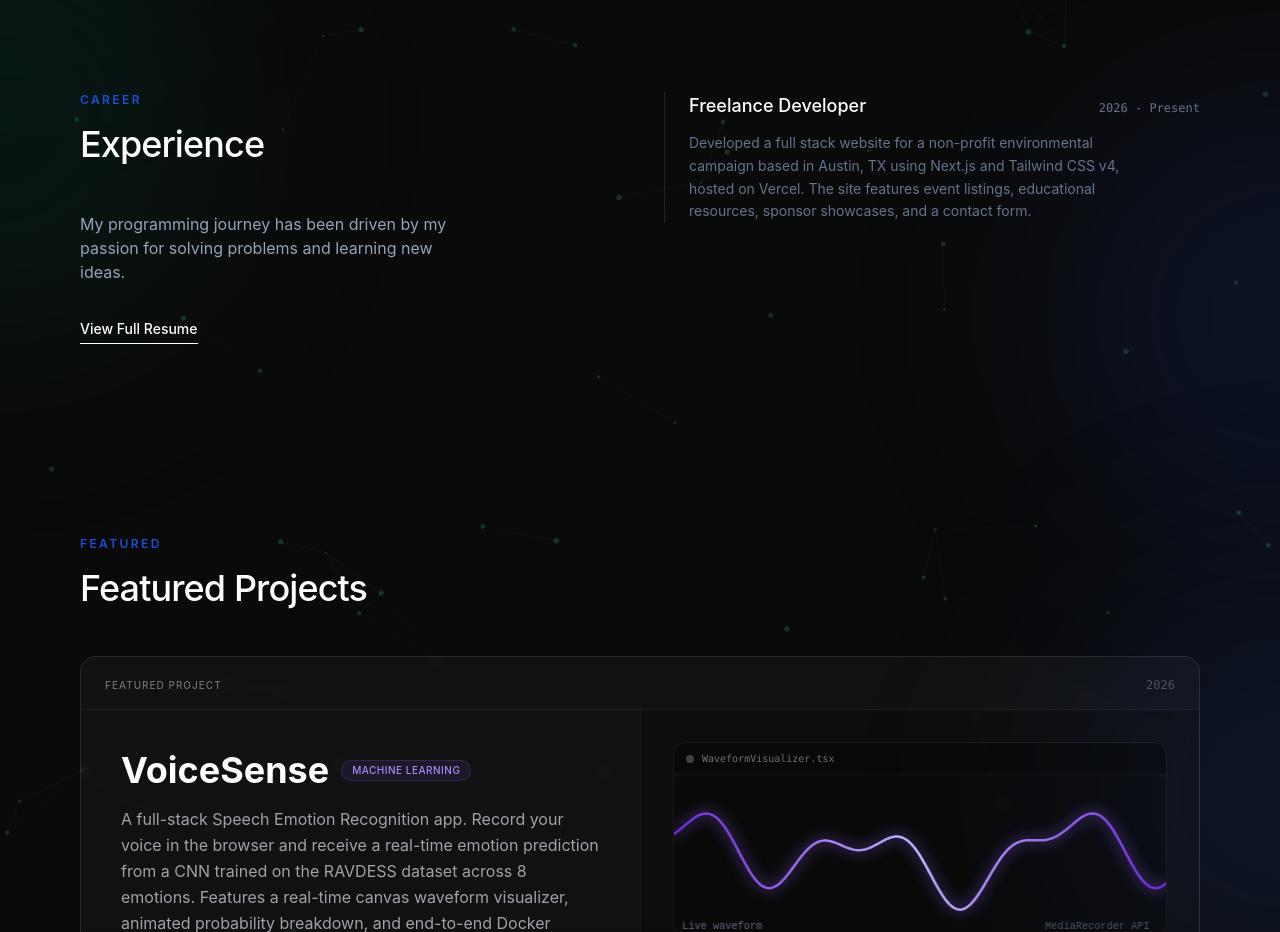
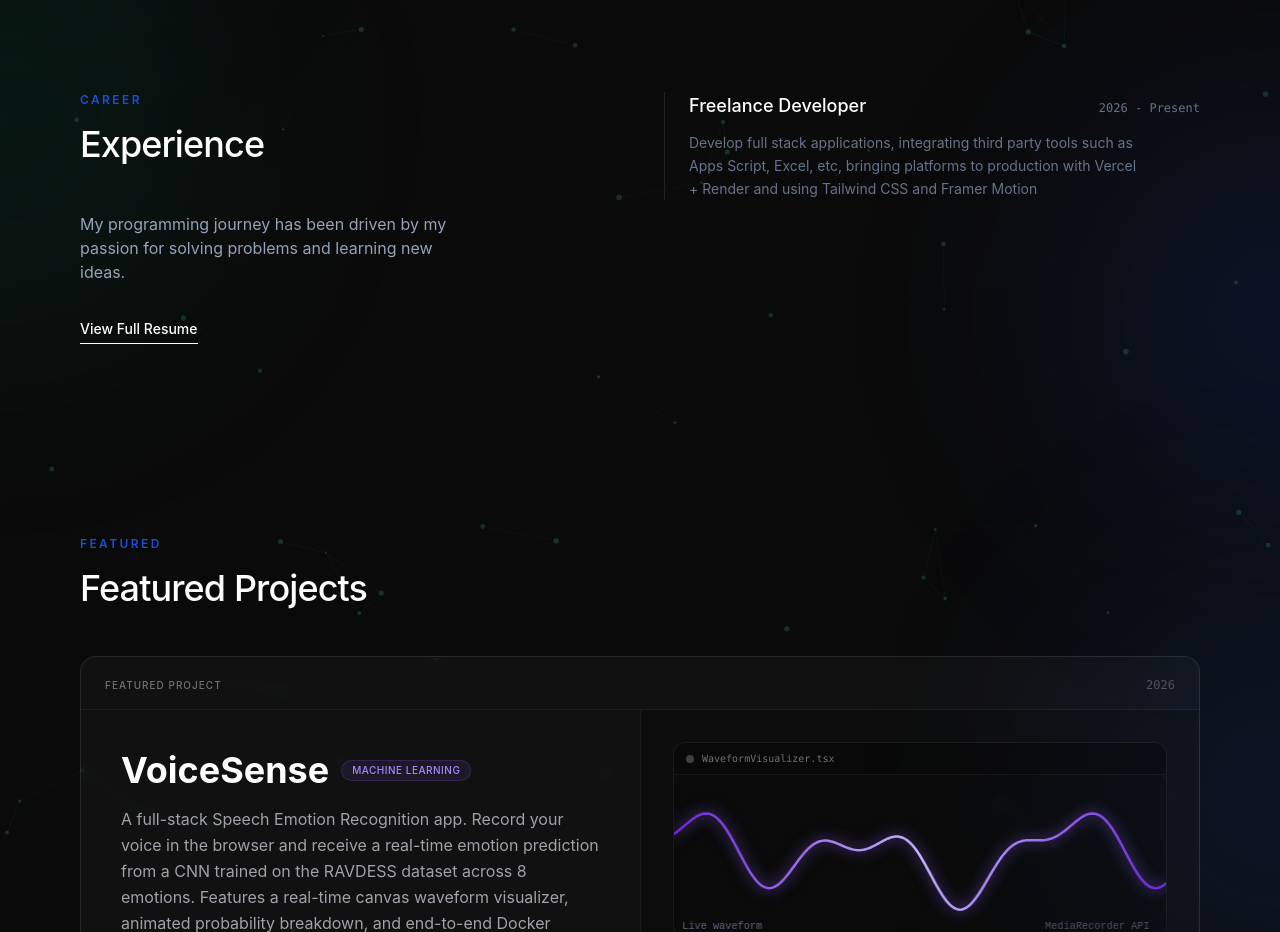
Before and after one commit to daxhielp/daxhielp.github.io, a React (Vite) app: page / in a window 1280 px wide. Shown: the part 804-1736 px from the top of the page. Built offline with nearby package versions, Linux system fonts and the light colour scheme.

Commit message:
update experience

```diff
--- a/src/sections/Experience.jsx
+++ b/src/sections/Experience.jsx
@@ -6,9 +6,8 @@ import resume from '../assets/daxhiel_resume.pdf';
 const experiences = [
   {
     role: "Freelance Developer",
-    // company: "Getfertilizerwiser, St. Edward's University",
     period: "2026 - Present",
-    description: "Developed a full stack website for a non-profit environmental campaign based in Austin, TX using Next.js and Tailwind CSS v4, hosted on Vercel. The site features event listings, educational resources, sponsor showcases, and a contact form.",
+    description: "Develop full stack applications, integrating third party tools such as Apps Script, Excel, etc, bringing platforms to production with Vercel + Render and using Tailwind CSS and Framer Motion",
   }
 ];
 
```
